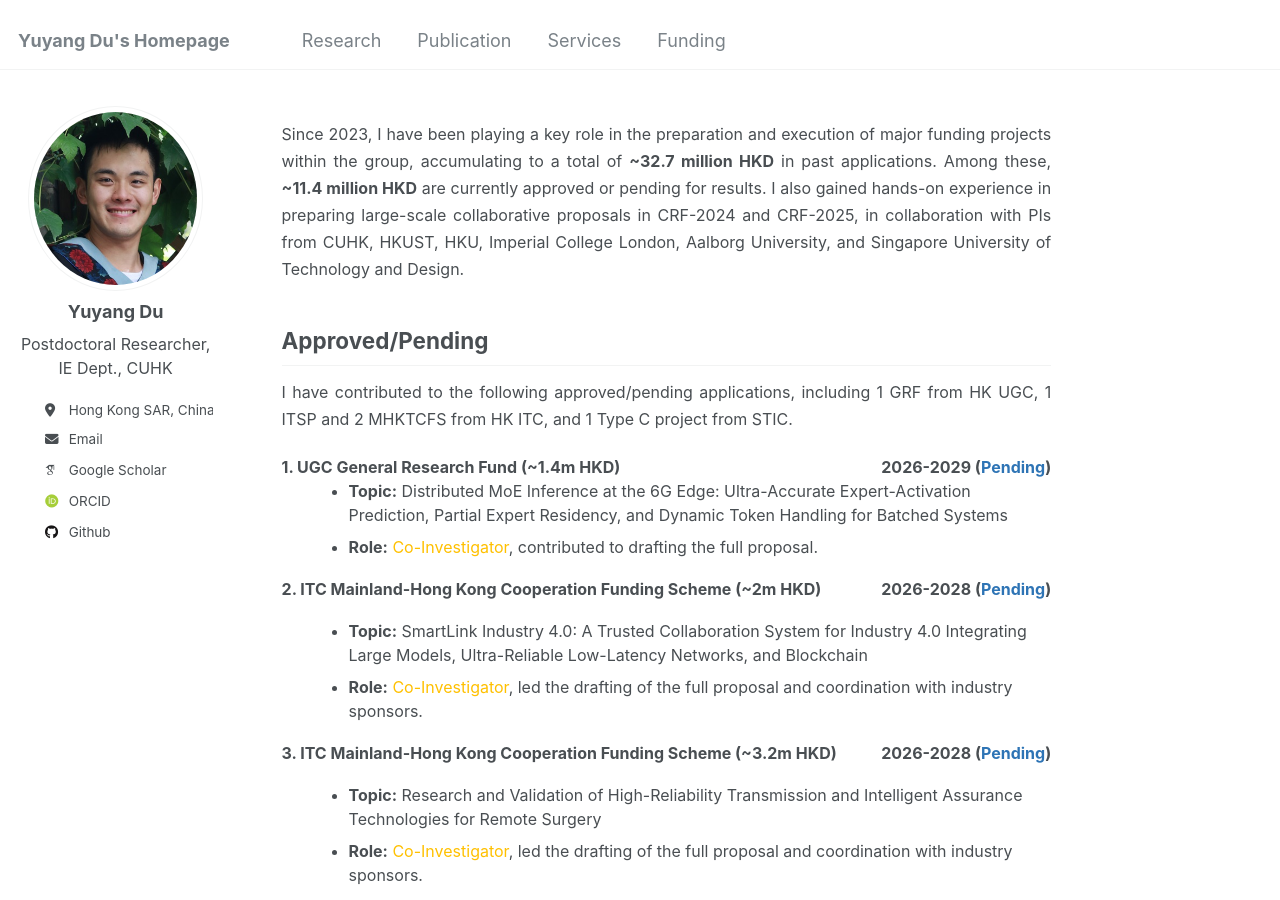
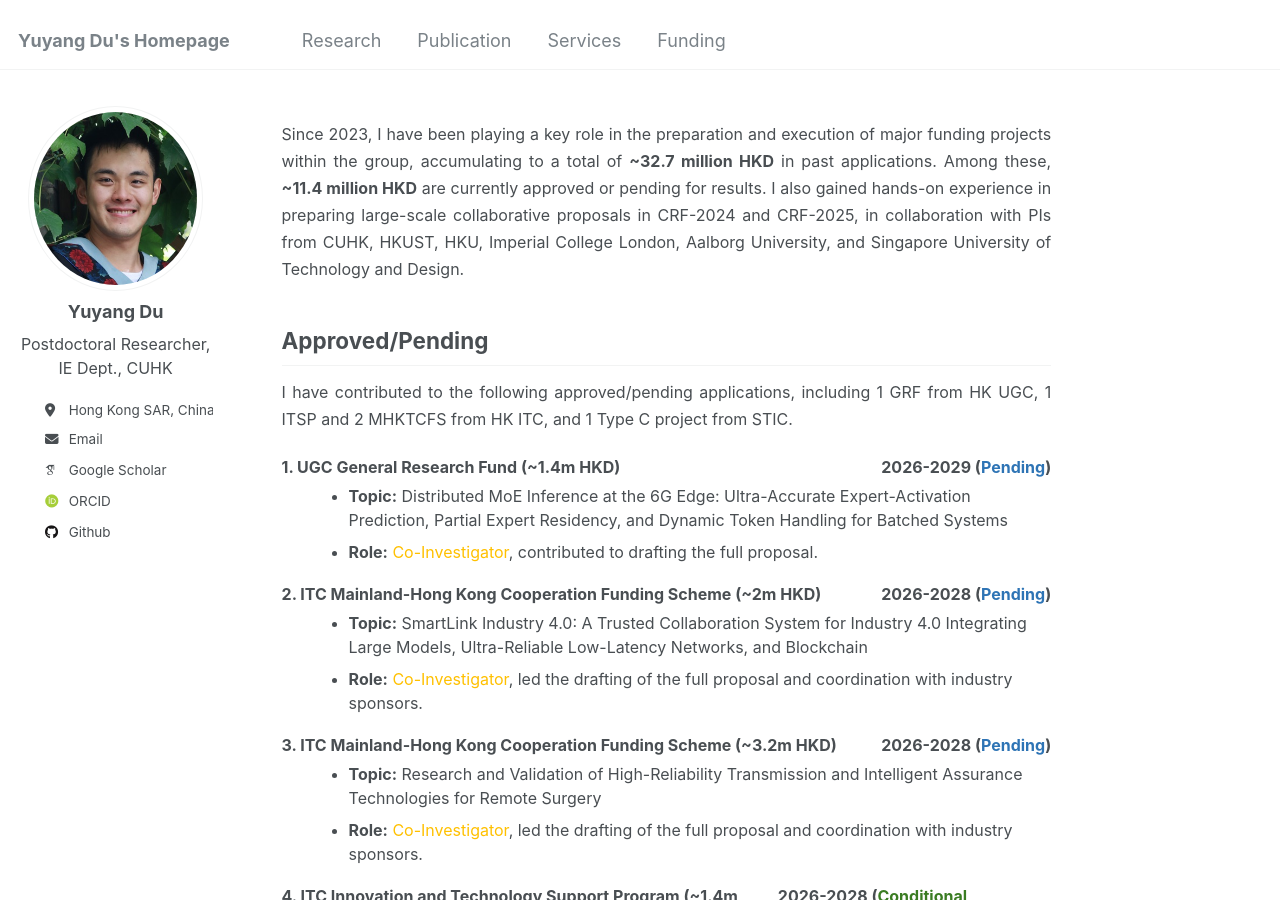
Before and after one commit to yuyangdu01/yuyangdu01.github.io, a Jekyll site: the page built from _pages/funding.md, in a window 1280 px wide and 900 px high. Built offline with Jekyll 4.4.1, drawn with Linux system fonts in a browser that asks for light colours; some web fonts are replaced.

Commit message:
Update funding.md

```diff
--- a/_pages/funding.md
+++ b/_pages/funding.md
@@ -23,7 +23,7 @@ Approved/Pending
   <font size=3><b>1. UGC General Research Fund (~1.4m HKD)</b></font>
   <font size=3><b>2026-2029 (<span style="color: #2e74b5;">Pending</span>)</b></font>
 </li>
-<ul style="margin-left: 1.5em; margin-top: 0px;">
+<ul style="margin-left: 1.5em; margin-top: 5px;">
   <font size=3><li><b>Topic:</b> Distributed MoE Inference at the 6G Edge: Ultra-Accurate Expert-Activation Prediction, Partial Expert Residency, and Dynamic Token Handling for Batched Systems</li></font>
   <font size=3><li><b>Role:</b> <span style="color: #ffc000;">Co-Investigator</span>, contributed to drafting the full proposal.</li></font>
 </ul>
@@ -32,7 +32,7 @@ Approved/Pending
   <font size=3><b>2. ITC Mainland-Hong Kong Cooperation Funding Scheme (~2m HKD)</b></font>
   <font size=3><b>2026-2028 (<span style="color: #2e74b5;">Pending</span>)</b></font>
 </li>
-<ul style="margin-left: 1.5em;">
+<ul style="margin-left: 1.5em; margin-top: 5px;">
   <font size=3><li><b>Topic:</b> SmartLink Industry 4.0: A Trusted Collaboration System for Industry 4.0 Integrating Large Models, Ultra-Reliable Low-Latency Networks, and Blockchain</li></font>
   <font size=3><li><b>Role:</b> <span style="color: #ffc000;">Co-Investigator</span>, led the drafting of the full proposal and coordination with industry sponsors.</li></font>
 </ul>
@@ -41,7 +41,7 @@ Approved/Pending
   <font size=3><b>3. ITC Mainland-Hong Kong Cooperation Funding Scheme (~3.2m HKD)</b></font>
   <font size=3><b>2026-2028 (<span style="color: #2e74b5;">Pending</span>)</b></font>
 </li>
-<ul style="margin-left: 1.5em;">
+<ul style="margin-left: 1.5em; margin-top: 5px;">
   <font size=3><li><b>Topic:</b> Research and Validation of High-Reliability Transmission and Intelligent Assurance Technologies for Remote Surgery</li></font>
   <font size=3><li><b>Role:</b> <span style="color: #ffc000;">Co-Investigator</span>, led the drafting of the full proposal and coordination with industry sponsors.</li></font>
 </ul>
@@ -50,7 +50,7 @@ Approved/Pending
   <font size=3><b>4. ITC Innovation and Technology Support Program (~1.4m HKD)</b></font>
   <font size=3><b>2026-2028 (<span style="color: #3a7c22;">Conditional Approved</span>)</b></font>
 </li>
-<ul style="margin-left: 1.5em;">
+<ul style="margin-left: 1.5em; margin-top: 5px;">
   <font size=3><li><b>Topic:</b> Multimodal LLM-Driven Semantic Communication for Vehicular Networks</li></font>
   <font size=3><li><b>Role:</b> <span style="color: #ffc000;">Co-Investigator</span>, led the drafting of the full proposal.</li></font>
 </ul>
@@ -59,7 +59,7 @@ Approved/Pending
   <font size=3><b>5. STIC SZ-HK Science and Technology Collaboration Fund (~3.4m HKD)</b></font>
   <font size=3><b>2024-2027 (<span style="color: #3a7c22;">Approved</span>)</b></font>
 </li>
-<ul style="margin-left: 1.5em;">
+<ul style="margin-left: 1.5em; margin-top: 5px;">
   <font size=3><li><b>Topic:</b> Multi-stream Ultra Reliable Networking and Just-in-Time Communications for High Performance IoT</li></font>
   <font size=3><li><b>Role:</b> <span style="color: #ffc000;">Co-Investigator</span>, contributed to drafting the HK-side proposal and led the project executions.</li></font>
 </ul>
@@ -72,7 +72,7 @@ Completed
   <font size=3><b>1. UGC Funding Scheme for Innovative Technology in Education (~0.3m HKD)</b></font>
   <font size=3><b>2024-2025 (<span style="color: #bf4d14;">Completed</span>)</b></font>
 </li>
-<ul style="margin-left: 1.5em;">
+<ul style="margin-left: 1.5em; margin-top: 5px;">
   <font size=3><li><b>Topic:</b> Academia-Industry Collaboration for LLM Education: Hands-on Experiences and Co-Training Opportunities</li></font>
   <font size=3><li><b>Role:</b> <span style="color: #ffc000;">Key Member</span>, contributed to drafting the full proposal, led the project execution, and prepared the project completion report.</li></font>
 </ul>
```
